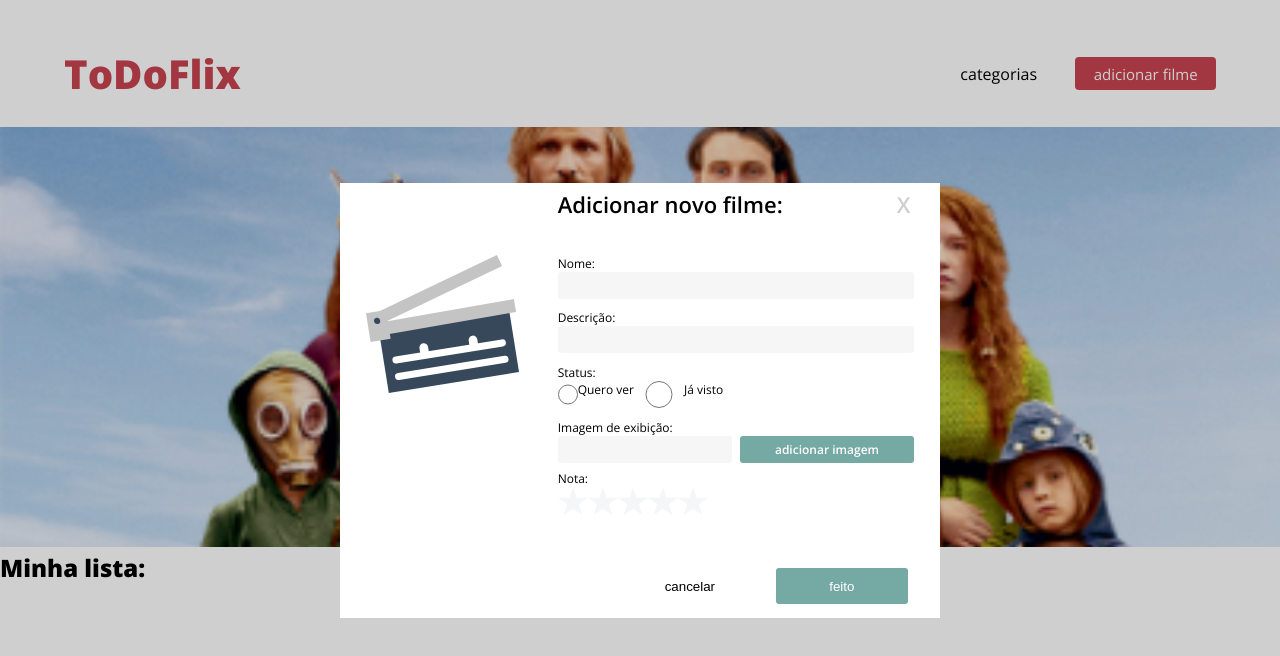
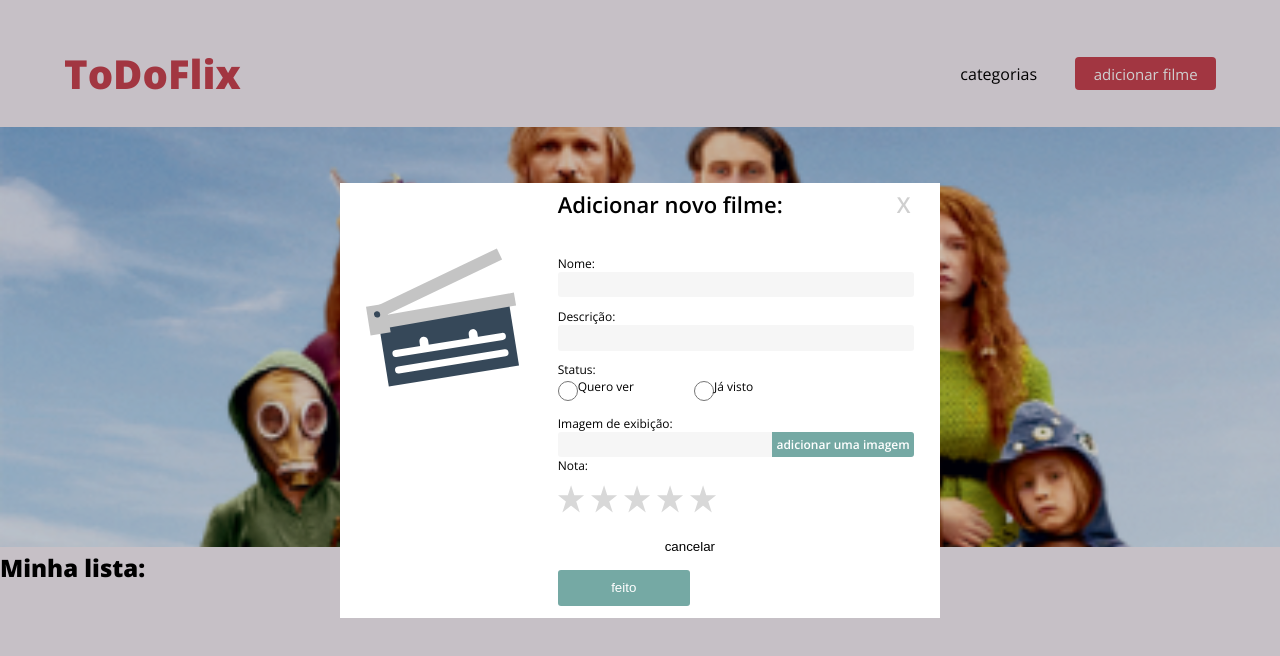
Before and after one commit to ciceropzr/ToDoFlix, a React (Create React App) app: page / in a window 1280 px wide. Both pictures are taken after a click on the button "adicionar filme". Shown: the top 656 px of the page. Built offline with nearby package versions, Linux system fonts and the light colour scheme; the HTML template or start-up script is replaced by a standard one.

Commit message:
criando as star ratings e acertando detalhes do modal

```diff
--- a/src/App.js
+++ b/src/App.js
@@ -10,7 +10,10 @@ export default class App extends React.Component {
     this.state = {
       showComponent: false,
       nome:'',
-      descricao:''
+      descricao:'',
+      queroVer:'',
+      jaVisto:'',
+      imagem:''
     }
   }
 
@@ -26,10 +29,14 @@ export default class App extends React.Component {
     })
   }
 
-  getValue = (nome, descricao) => {
+  getValue = (nome, descricao, queroVer, jaVisto, imagem) => {
     this.setState({
       nome: nome,
-      descricao: descricao
+      descricao: descricao,
+      queroVer: queroVer,
+      jaVisto: jaVisto,
+      imagem: imagem
+
     })
   }
 
--- /dev/null
+++ b/src/components/Avaliacao.css
@@ -0,0 +1,24 @@
+.Avaliacao {
+    text-align: center;
+    display: flex;
+    justify-content: center;
+    align-items: center;
+    flex-direction: column;
+  }
+  body {
+    background-color: rgb(244, 236, 244);
+  }
+
+  .star-rating-filled {
+    fill: gold;
+    cursor: pointer;
+  }
+
+  .star-rating-blank {
+    fill: #d8d8d8;
+    cursor: pointer;
+  }
+
+  .flex-container {
+    display: flex;
+  }
--- /dev/null
+++ b/src/components/Avaliacao.js
@@ -0,0 +1,55 @@
+import React, {useState} from "react";
+import "./Avaliacao.css";
+
+const Star = ({ starId, rating, onMouseEnter, onMouseLeave, onClick }) => {
+  let styleClass = "star-rating-blank";
+  if (rating && rating >= starId) {
+    styleClass = "star-rating-filled";
+  }
+
+  return (
+    <div
+      className="star"
+      onMouseEnter={onMouseEnter}
+      onMouseLeave={onMouseLeave}
+      onClick={onClick}
+    >
+      <svg
+        height="40px"
+        width="33px"
+        className={styleClass}
+        viewBox="0 0 25 23"
+        data-rating="1"
+      >
+        <polygon
+          points="9.9, 1.1, 3.3, 21.78, 19.8, 8.58, 0, 8.58, 16.5, 21.78"
+        />
+      </svg>
+    </div>
+  );
+};
+
+function Avaliacao() {
+  const [rating, setRating] = useState(0);
+  const [hoverRating, setHoverRating] = useState(0);
+  const stars = [1, 2, 3, 4, 5];
+
+  return (
+    <div className="Avalicao">
+      <div className="flex-container">
+        {stars.map((star, i) => (
+          <Star
+            key={i}
+            starId={i}
+            rating={hoverRating || rating}
+            onMouseEnter={() => setHoverRating(i)}
+            onMouseLeave={() => setHoverRating(0)}
+            onClick={() => setRating(i)}
+          />
+        ))}
+      </div>
+    </div>
+  );
+}
+
+export default Avaliacao;
--- a/src/components/Lista.js
+++ b/src/components/Lista.js
@@ -9,7 +9,11 @@ export default class Lista extends React.Component {
     return(
       <div>
         <h1>Minha lista:</h1>
-        <div></div>
+        <div>
+          <img></img>
+          <h1></h1>
+          <p></p>
+        </div>
       </div>
     )
   }
--- a/src/components/Modal.js
+++ b/src/components/Modal.js
@@ -1,7 +1,8 @@
 import React from 'react';
 import styled from 'styled-components';
 import claquete from './imagens/claquete.svg';
-import estrelaCinza from './imagens/estrela-cinza.svg';
+import Avaliacao from './Avaliacao';
+// import estrelaCinza from './imagens/estrela-cinza.svg';
 // import estrelaAmarela from './imagens/estrela.svg';
 // import 'react-dropzone-uploader/dist/styles.css'
 // import Dropzone from 'react-dropzone-uploader';
@@ -11,12 +12,12 @@ export default class Modal extends React.Component {
     super(props);
 
     this.state = {
-      oneStar: '',
       dropModal: false,
       nome: '',
       descricao: '',
+      queroVer:'',
       jaVisto:'',
-      queroVer:'',
+      imagem:''
 
     }
   }
@@ -29,12 +30,13 @@ export default class Modal extends React.Component {
 
   handleSubmit = (ev) => {
     ev.preventDefault()
-    const {nome, descricao} = this.state;
-    this.props.getValue(nome, descricao)
+    const {nome, descricao, jaVisto, queroVer, imagem} = this.state;
+    this.props.getValue(nome, descricao, jaVisto, queroVer, imagem)
   }
 
   getValue = (ev) => {
     this.setState({[ev.target.name]:ev.target.value})
+    console.log(this.state)
   }
 
   render() {
@@ -52,22 +54,17 @@ export default class Modal extends React.Component {
             Descrição:
             <input onChange={this.getValue} type="text" name="descricao"/>
             <span>Status:</span>
-            <>
-              <input onChange={this.getValue} className="queroVer" name="quero ver" type="radio"/>Quero ver
-              <input onChange={this.getValue} className="jaVisto" name="ja visto" type="radio"/>Já visto
-            </>
+            <input onChange={this.getValue} className="queroVer" name="botao" type="radio"/>Quero ver
+            <input onChange={this.getValue} className="jaVisto" name="botao" type="radio"/>Já visto
             <p className="imagemExibicaoTexto">Imagem de exibição:</p>
-            <input className="imagemExibicaoInput" type="text"/>
-            <button onClick={() => this.state.addImage}>adicionar imagem</button>
-            {/* {this.state.addImage && <ImageUpload/>} */}
+            <label>
+              <p>adicionar uma imagem</p>
+              <input onChange={this.getValue} type='file'/>
+            </label>
           </Form>
           <Div>
             <p>Nota:</p>
-            <img onClick={this.state.changeStar} src={estrelaCinza} alt={"uma estrela"}/>
-            <img src={estrelaCinza} alt={"duas estrelas"}/>
-            <img src={estrelaCinza} alt={"três estrelas"}/>
-            <img src={estrelaCinza} alt={"quatro estrelas"}/>
-            <img src={estrelaCinza} alt={"cinco estrelas"}/>
+            <Avaliacao/>
             <button onClick={this.props.handleClickOut}>cancelar</button>
             <button onClick={this.handleSubmit, this.props.handleClickOut}>feito</button>
           </Div>
@@ -120,6 +117,7 @@ const Form = styled.form`
       border: 0;
       background: #6b6b6b10;
       border-radius: 3px;
+      cursor: pointer;
     }
 
     span {
@@ -127,7 +125,8 @@ const Form = styled.form`
     }
 
     .jaVisto {
-      width: 50px;
+      width: 20px;
+      margin-left: 60px;
     }
 
     .queroVer {
@@ -153,6 +152,7 @@ const Form = styled.form`
     font-weight: 600;
     color: #00000030;
     margin-left: 32%;
+    cursor: pointer;
     /* align-self: flex-end; */
   }
 
@@ -181,12 +181,41 @@ const Form = styled.form`
   .imagemExibicaoTexto {
     width: 100%;
   }
+
+  input[type='file'] {
+  display: none;
+}
+
+  label {
+    display: flex;
+    justify-content: flex-end;
+    border-radius: 3px;
+    cursor: pointer;
+    margin-bottom: 3%;
+    width: 100%;
+    height: 10%;
+    border: 0;
+    background: #6b6b6b10;
+  }
+  label p {
+    border-radius: 0 3px 3px 0;
+    display: flex;
+    color: white;
+    background: #75a9a4;
+    font-family: Open Sans;
+    font-weight: 600;
+    font-size: 12px;
+    width: 40%;
+    height: 100%;
+    align-items: center;
+    justify-content: center;
+  }
 `;
 
 const Div = styled.div`
   display: flex;
   width: 70%;
-  height: 25%;
+  ${'' /* height: 25%; */}
   /* flex-direction: column; */
   flex-wrap: wrap;
   align-items: flex-start;
@@ -196,15 +225,6 @@ const Div = styled.div`
 
   p {
     width: 100%;
-  }
-
-  img {
-    width: 30px;
-    margin-bottom: 15%;
-  }
-
-  img:nth-of-type(5) {
-    margin-right: 55%;
   }
 
   button {
@@ -217,7 +237,8 @@ const Div = styled.div`
   button:nth-of-type(1) {
     border: 0;
     background: white;
-    margin: 0 2% 0 15%;
+    margin: 0 4% 0 15%;
+    cursor: pointer;
   }
 
   button:nth-of-type(2) {
@@ -225,5 +246,6 @@ const Div = styled.div`
     background: #75a9a4;
     border-radius: 3px;
     color: white;
+    cursor: pointer;
   }
 `
--- a/src/components/PaginaInicial.js
+++ b/src/components/PaginaInicial.js
@@ -63,6 +63,7 @@ const DivInicio = styled.div`
     font-weight: normal;
     font-size: 16px;
     margin-right: 115px;
+    cursor: pointer;
   }
 
   button {
@@ -74,6 +75,7 @@ const DivInicio = styled.div`
     padding: 0.6% 1.6%;
     border-radius: 4px;
     border: 0;
+    cursor: pointer;
   }
 
   img {
```
